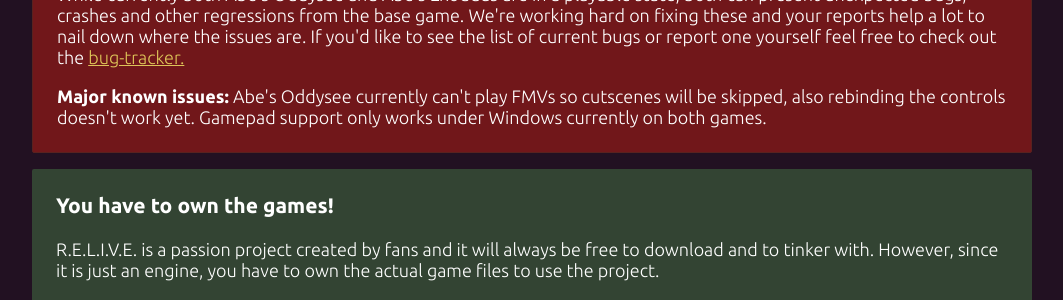
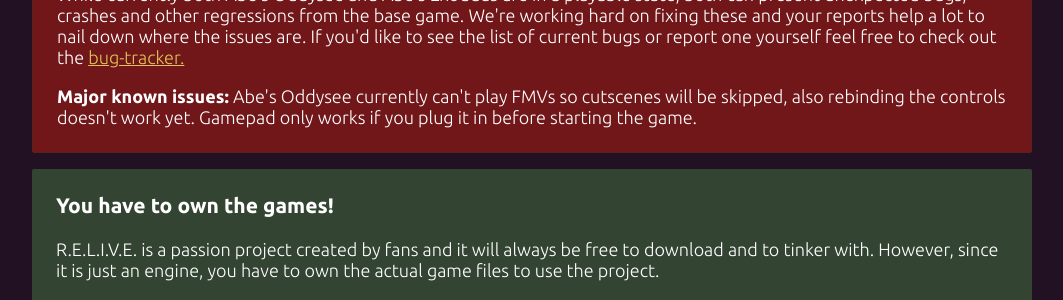
Before and after one commit to AliveTeam/AliveTeam.github.io, a Jekyll site: the page built from index.html, in a window 1280 px wide and 900 px high, scrolled down 1344 px. Shown: the part 174-474 px from the top of the window, without its empty margins (108-1171 px from the left). Built offline with Jekyll 4.4.1, drawn with Linux system fonts in a browser that asks for light colours.

```diff
--- a/css/blog.scss
+++ b/css/blog.scss
@@ -2,10 +2,11 @@
 ---
 
 @import "header_bg";
-#title::before {background-image: url('/imgs/bg2.webp');}
+#title::before {
+  background-image: url("/imgs/bg2.webp");
+}
 
-#blogpost
-{
+#blogpost {
   max-width: var(--width);
   margin: 0 auto;
   display: grid;
@@ -19,13 +20,16 @@ h1 {
   margin-top: 0;
 }
 
-#content
-{
+#content {
   padding: 1rem;
+  text-align: justify;
+
+  li {
+    margin-bottom: 0.75rem;
+  }
 }
 
-#poster
-{
+#poster {
   font-size: 1.5rem;
   margin: 0;
 }
@@ -85,7 +89,7 @@ h1 {
 @media (orientation: portrait) {
   #blogpost {
     display: block;
-        line-break: anywhere;
+    text-align: justify;
 
     #sidebar {
       margin-top: 1rem;
--- a/index.html
+++ b/index.html
@@ -85,7 +85,8 @@
         </p>
         <p>
           <b>Major known issues:</b> Abe's Oddysee currently can't play FMVs so cutscenes will be skipped,
-          also rebinding the controls doesn't work yet. Gamepad support only works under Windows currently on both games.
+          also rebinding the controls doesn't work yet. Gamepad only works if you plug it in before
+          starting the game.
         </p>
       </div>
 
```
Also changed, not shown: blog/_posts/2021-05-05-2021april.md (added, +91 -0 lines), imgs/editor.png (added). Lines whose indentation alone changed are shown as unchanged.
